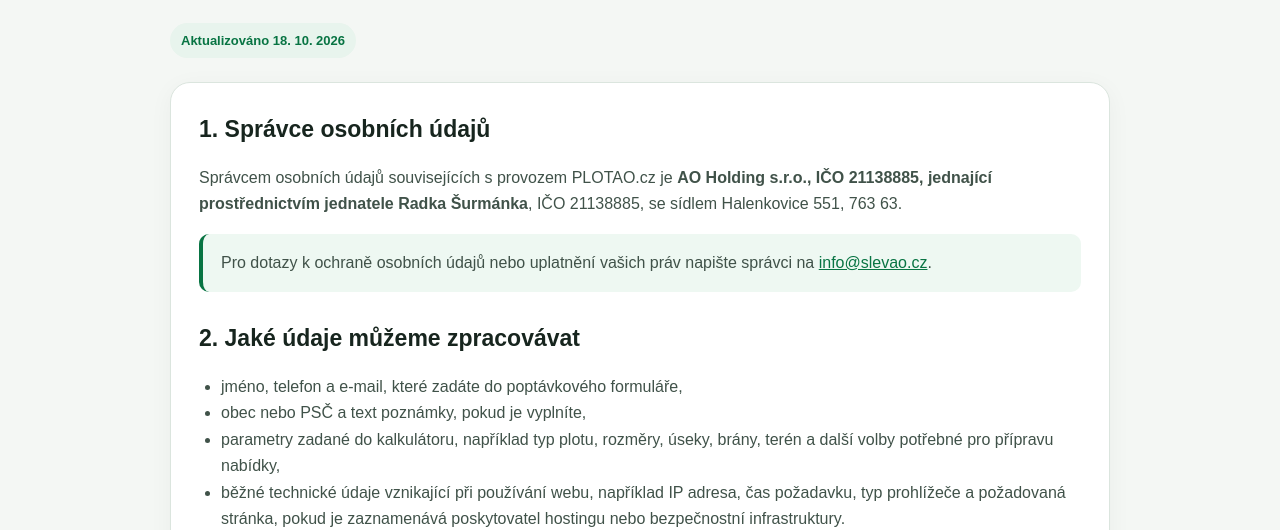
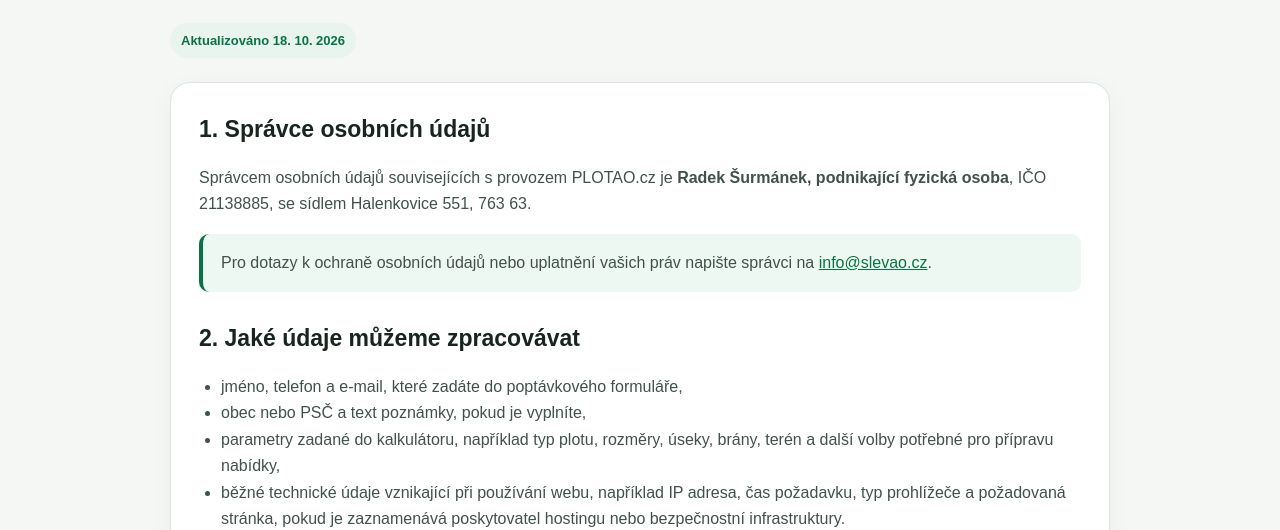
Before and after one commit to michalsurmanek-sketch/plotao.cz, a website: page ochrana-osobnich-udaju.html in a window 1280 px wide. Shown: the part 270-800 px from the top of the page. Drawn offline with Linux system fonts and the light colour scheme.

Commit message:
Correct privacy controller identity to Radek Šurmánek

```diff
--- a/ochrana-osobnich-udaju.html
+++ b/ochrana-osobnich-udaju.html
@@ -43,8 +43,8 @@
 
     <article class="card">
       <h2>1. Správce osobních údajů</h2>
-      <p>Správcem osobních údajů souvisejících s provozem PLOTAO.cz je <strong>AO Holding s.r.o., IČO 21138885, jednající prostřednictvím jednatele Radka Šurmánka</strong>, IČO 21138885, se sídlem Halenkovice 551, 763 63.</p>
-      <p class="note">Pro dotazy k ochraně osobních údajů nebo uplatnění vašich práv napište správci na <!--email_off--><a href="mailto:info@slevao.cz">info@slevao.cz</a><!--/email_off-->. </p>
+      <p>Správcem osobních údajů souvisejících s provozem PLOTAO.cz je <strong>Radek Šurmánek, podnikající fyzická osoba</strong>, IČO 21138885, se sídlem Halenkovice 551, 763 63.</p>
+      <p class="note">Pro dotazy k ochraně osobních údajů nebo uplatnění vašich práv napište správci na <!--email_off--><a href="mailto:info@slevao.cz">info@slevao.cz</a><!--/email_off-->.</p>
 
       <h2>2. Jaké údaje můžeme zpracovávat</h2>
       <ul>
```
